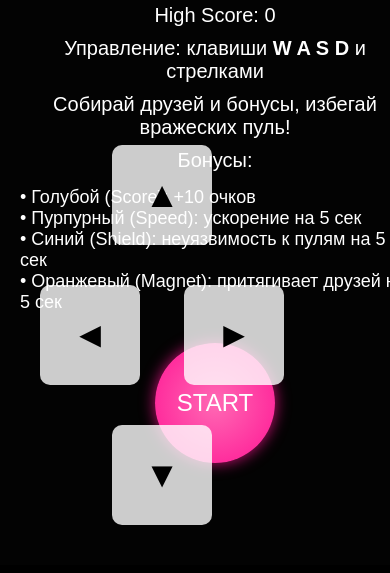
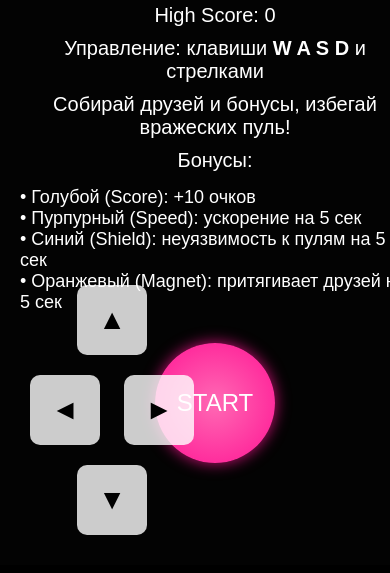
Before and after one commit to Mikhailgerasimov9/maike-game, a plain HTML site: page index.html in a window 390 px wide. Shown: the part 279-852 px from the top of the page. Drawn offline with Linux system fonts and the light colour scheme.

Commit message:
Add files via upload

```diff
--- a/index.html
+++ b/index.html
@@ -3,7 +3,6 @@
 <head>
   <meta charset="UTF-8">
   <title>M.AI.KE</title>
-  <!-- Добавляем meta-тег viewport для корректного отображения на мобильных устройствах -->
   <meta name="viewport" content="width=device-width, initial-scale=1.0, maximum-scale=1.0, user-scalable=no">
   <style>
     body {
@@ -154,22 +153,13 @@
       align-items: center;
     }
     #dpad button {
-      width: 90px;       /* Увеличено для удобства */
-      height: 90px;      /* Увеличено для удобства */
-      margin: 15px;
-      font-size: 32px;   /* Увеличен размер шрифта */
+      width: 70px;      /* увеличено для удобства */
+      height: 70px;     /* увеличено для удобства */
+      margin: 10px;
+      font-size: 28px;  /* увеличен размер шрифта */
       border-radius: 10px;
       background: rgba(255,255,255,0.8);
       border: none;
-    }
-    /* Если экран еще меньше (например, маленькие смартфоны) – можно увеличить еще */
-    @media (max-width: 480px) {
-      #dpad button {
-        width: 100px;
-        height: 100px;
-        margin: 20px;
-        font-size: 36px;
-      }
     }
   </style>
 </head>
@@ -232,7 +222,7 @@
     let highScore = 0;
     updateHighScoreDisplay();
 
-    // Параметры уровней: время 60 сек, цели: уровень 1 – 20, уровень 2 – 40, уровень 3 – 50 очков;
+    // Параметры уровней: время 60 сек, цель: уровень 1 – 20, уровень 2 – 40, уровень 3 – 50 очков;
     // препятствия: нет на 1, 3 на 2, 5 на 3.
     const levels = [
       { timeLimit: 60, targetScore: 20, obstacles: false },
@@ -249,19 +239,13 @@
     let gameOver = false;
     let lastTime = Date.now();
 
-    // Определяем, является ли устройство мобильным (touch поддержка)
-    const isMobile = ('ontouchstart' in window);
-
-    // На компьютере скорость героя немного выше (если не мобильное устройство)
-    const baseSpeed = isMobile ? 3 : 4;
-
     // Объект героя (робот AI)
     const hero = {
       x: canvas.width / 2,
       y: canvas.height / 2,
       radius: 20,
-      baseSpeed: baseSpeed,
-      speed: baseSpeed,
+      baseSpeed: 6,
+      speed: 3,
       dx: 0,
       dy: 0,
       boostTime: 0,
@@ -276,7 +260,8 @@
     let enemyBullets = [];
     let obstacles = [];
 
-    // Поддержка управления: клавиши WASD и стрелки (маппинг стрелок на W/A/S/D)
+    // Поддержка управления: клавиши WASD и стрелки
+    // Если нажаты стрелки, мапим их на соответствующие буквы
     const keys = {};
     window.addEventListener("keydown", (e) => {
       let key = e.key;
@@ -296,6 +281,7 @@
     });
 
     // --- On-screen D-Pad для мобильного управления ---
+    // Также добавляем обработку касаний для кнопок D-Pad.
     function setupDpad() {
       const btnUp = document.getElementById('btn-up');
       const btnDown = document.getElementById('btn-down');
@@ -476,7 +462,7 @@
       }
     }
 
-    // Простейшая проверка столкновения (для кругов)
+    // Простейшая проверка столкновения для кругов
     function isColliding(a, b) {
       const dx = a.x - b.x;
       const dy = a.y - b.y;
@@ -566,7 +552,7 @@
     }
 
     // Рисование героя.
-    // На уровнях 1 и 2 — стандартный круг; на 3‑ем — округлый прямоугольник с дополнительным элементом (галстук) и ярким ореолом.
+    // На уровнях 1 и 2 – стандартный круг, на 3‑ем – округлый прямоугольник с дополнительным элементом одежды (галстук) и ярким ореолом.
     function drawHero() {
       ctx.save();
       ctx.translate(hero.x, hero.y);
@@ -599,7 +585,7 @@
         ctx.arc(0, -hero.radius*0.8 - 20, 5, 0, Math.PI * 2);
         ctx.fillStyle = "#f00";
         ctx.fill();
-        // Галстук
+        // Галстук (дополнительный элемент одежды)
         ctx.fillStyle = "#00f";
         ctx.beginPath();
         ctx.moveTo(0, 0);
@@ -631,7 +617,6 @@
           ctx.setLineDash([]);
         }
       } else {
-        // Рисуем стандартный круг для уровней 1 и 2
         ctx.fillStyle = gradient;
         ctx.beginPath();
         ctx.arc(0, 0, hero.radius, 0, Math.PI * 2);
@@ -977,6 +962,7 @@
     setInterval(() => { if (!gameOver) spawnFriend(); }, 1500);
     setInterval(() => { if (!gameOver) spawnBonus(); }, 7000);
     setInterval(() => { if (!gameOver) spawnEnemy(); }, 8000);
+
   </script>
 </body>
 </html>
```
